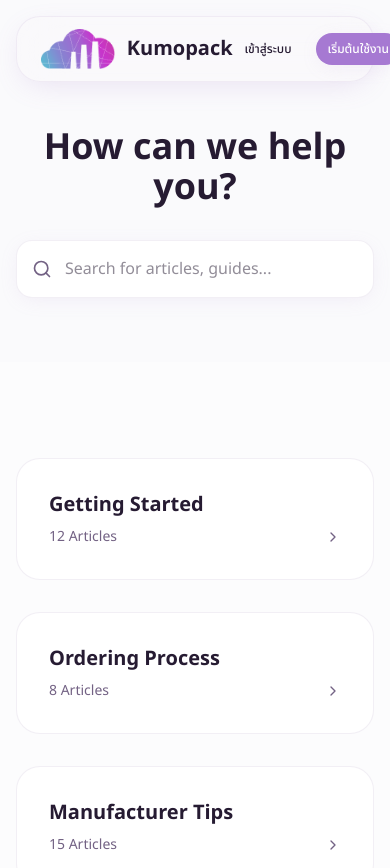
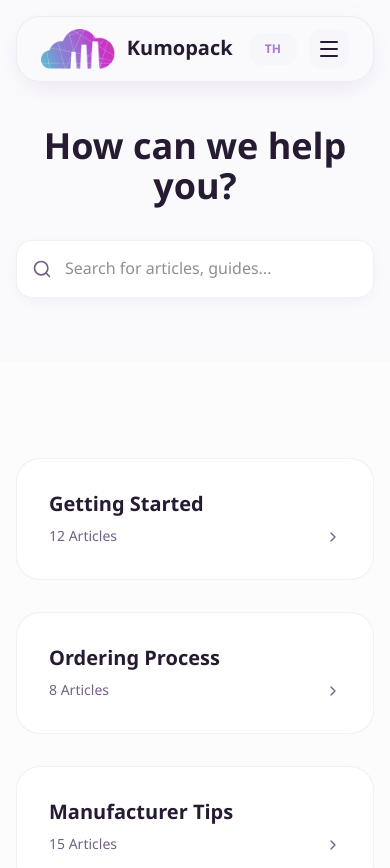
Before and after one commit to Kumopack/Kumopack-dev-landing, a Next.js app: page /Kumopack-dev-landing/help in a window 390 px wide. Shown: the top 868 px of the page. Built offline with nearby package versions, Linux system fonts and the light colour scheme.

Commit message:
fix: restore logo size and implement responsive mobile menu

```diff
--- a/src/app/login/selection/page.tsx
+++ b/src/app/login/selection/page.tsx
@@ -51,7 +51,7 @@ function LoginSelectionContent() {
                         alt="Logo"
                         width={40}
                         height={40}
-                        className="w-full h-full object-cover"
+                        className="w-auto h-full object-contain"
                     />
                 </div>
                 <span className="text-xl font-bold">Kumopack</span>
--- a/src/components/Navbar.tsx
+++ b/src/components/Navbar.tsx
@@ -4,7 +4,7 @@ import { useState, useEffect } from "react";
 import Link from 'next/link';
 import Image from 'next/image';
 import { Button } from "@/components/ui/button";
-import { Package, ChevronDown, BookOpen, Layers, Box, Shield, MessageCircle, Sparkles, GraduationCap } from "lucide-react";
+import { Package, ChevronDown, BookOpen, Layers, Box, Shield, MessageCircle, Sparkles, GraduationCap, Menu, X } from "lucide-react";
 import { auth } from "@/lib/auth";
 import { useLanguage } from "@/context/LanguageContext";
 import { Globe } from "lucide-react";
@@ -15,6 +15,7 @@ const Navbar = () => {
   const [isLoggedIn, setIsLoggedIn] = useState(false);
   const [isMounted, setIsMounted] = useState(false);
   const { t, language, setLanguage } = useLanguage();
+  const [isMenuOpen, setIsMenuOpen] = useState(false);
 
   useEffect(() => {
     setIsMounted(true);
@@ -46,10 +47,10 @@ const Navbar = () => {
               <div className="h-10 w-auto group-hover:scale-105 transition-transform flex items-center">
                 <Image
                   src="/Kumopack-dev-landing/logo/logo-icon.png"
-                  alt="Logo"
+                  alt="Kumopack Logo"
                   width={40}
                   height={40}
-                  className="w-full h-full object-cover"
+                  className="h-full w-auto object-contain"
                   priority
                 />
               </div>
@@ -210,8 +211,26 @@ const Navbar = () => {
               </div>
             </div>
 
-            {/* CTA Buttons */}
-            <div className="flex items-center gap-3">
+            {/* Mobile Menu Button */}
+            <div className="lg:hidden flex items-center gap-3">
+              <div className="flex p-1 bg-muted/30 rounded-xl">
+                <button
+                  onClick={() => setLanguage(language === 'th' ? 'en' : 'th')}
+                  className="px-3 py-1 text-xs font-bold text-primary"
+                >
+                  {language.toUpperCase()}
+                </button>
+              </div>
+              <button
+                onClick={() => setIsMenuOpen(!isMenuOpen)}
+                className="p-2 rounded-xl bg-muted/30 text-foreground"
+              >
+                {isMenuOpen ? <X className="w-6 h-6" /> : <Menu className="w-6 h-6" />}
+              </button>
+            </div>
+
+            {/* CTA Buttons - Desktop */}
+            <div className="hidden lg:flex items-center gap-3">
               {/* Language Switcher */}
               <div className="hidden sm:flex p-1 bg-muted/30 rounded-xl mr-2">
                 <button
@@ -254,6 +273,35 @@ const Navbar = () => {
             </div>
           </div>
         </div>
+
+        {/* Mobile menu overlay */}
+        {isMenuOpen && (
+          <div className="lg:hidden mt-2 p-4 rounded-3xl bg-card/95 backdrop-blur-xl border border-border/50 shadow-float animate-in slide-in-from-top-4 duration-300">
+            <div className="flex flex-col gap-2">
+              <Link href="/products" className="p-4 rounded-2xl hover:bg-muted transition-colors font-medium">
+                {t('nav.products')}
+              </Link>
+              <Link href="/supplier" className="p-4 rounded-2xl hover:bg-muted transition-colors font-medium">
+                {t('nav.forSupplier')}
+              </Link>
+              <Link href="/blogs" className="p-4 rounded-2xl hover:bg-muted transition-colors font-medium">
+                {t('nav.blog')}
+              </Link>
+              <Link href="/learning" className="p-4 rounded-2xl hover:bg-muted transition-colors font-medium">
+                {t('nav.learning')}
+              </Link>
+              <hr className="border-border/50 my-2" />
+              <div className="grid grid-cols-2 gap-3 p-2">
+                <Link href="/login/selection" className="w-full">
+                  <Button variant="ghost" className="w-full rounded-2xl">{t('common.signIn')}</Button>
+                </Link>
+                <Link href="/pricing" className="w-full">
+                  <Button variant="hero" className="w-full rounded-2xl">{t('common.getStarted')}</Button>
+                </Link>
+              </div>
+            </div>
+          </div>
+        )}
       </div>
     </nav>
   );
```
